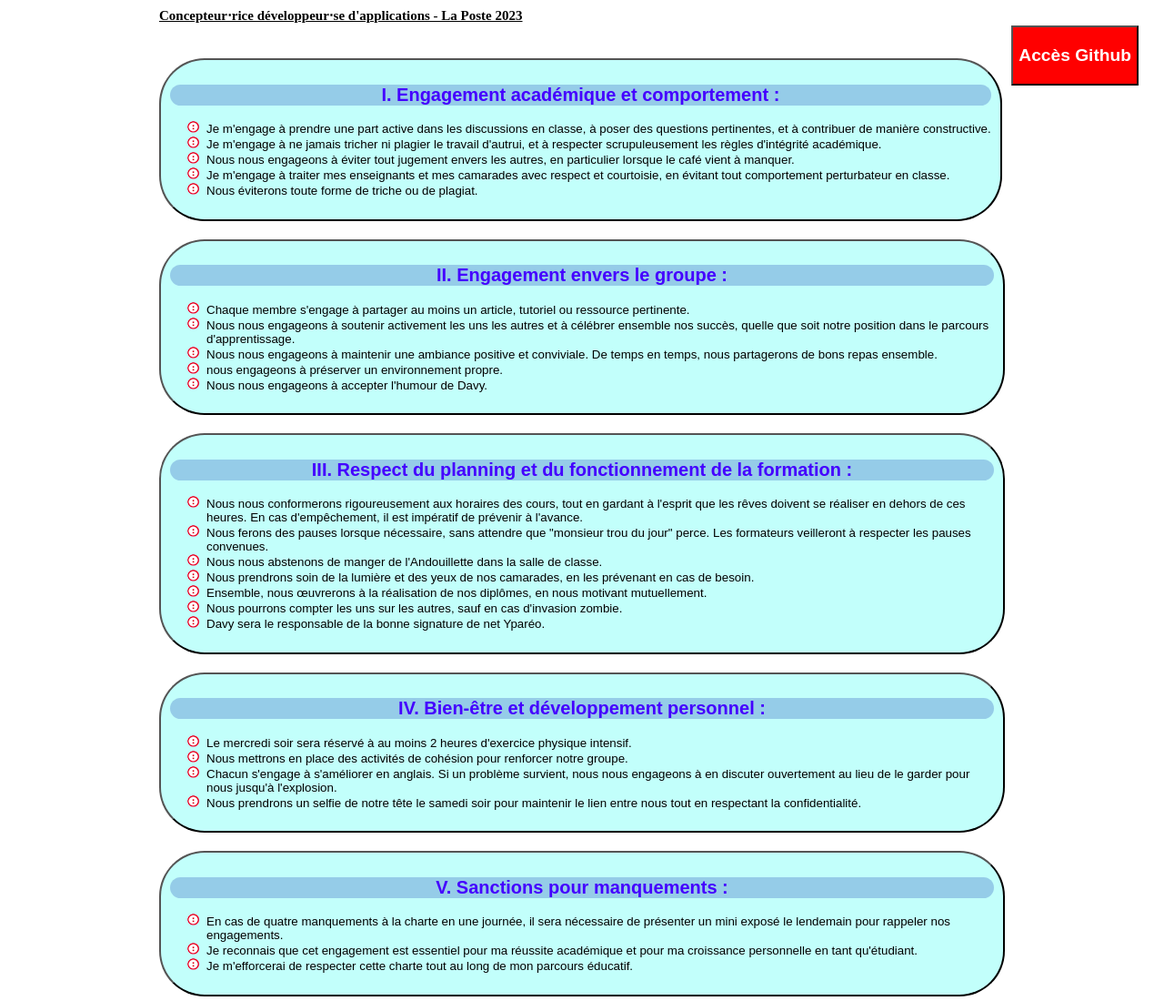
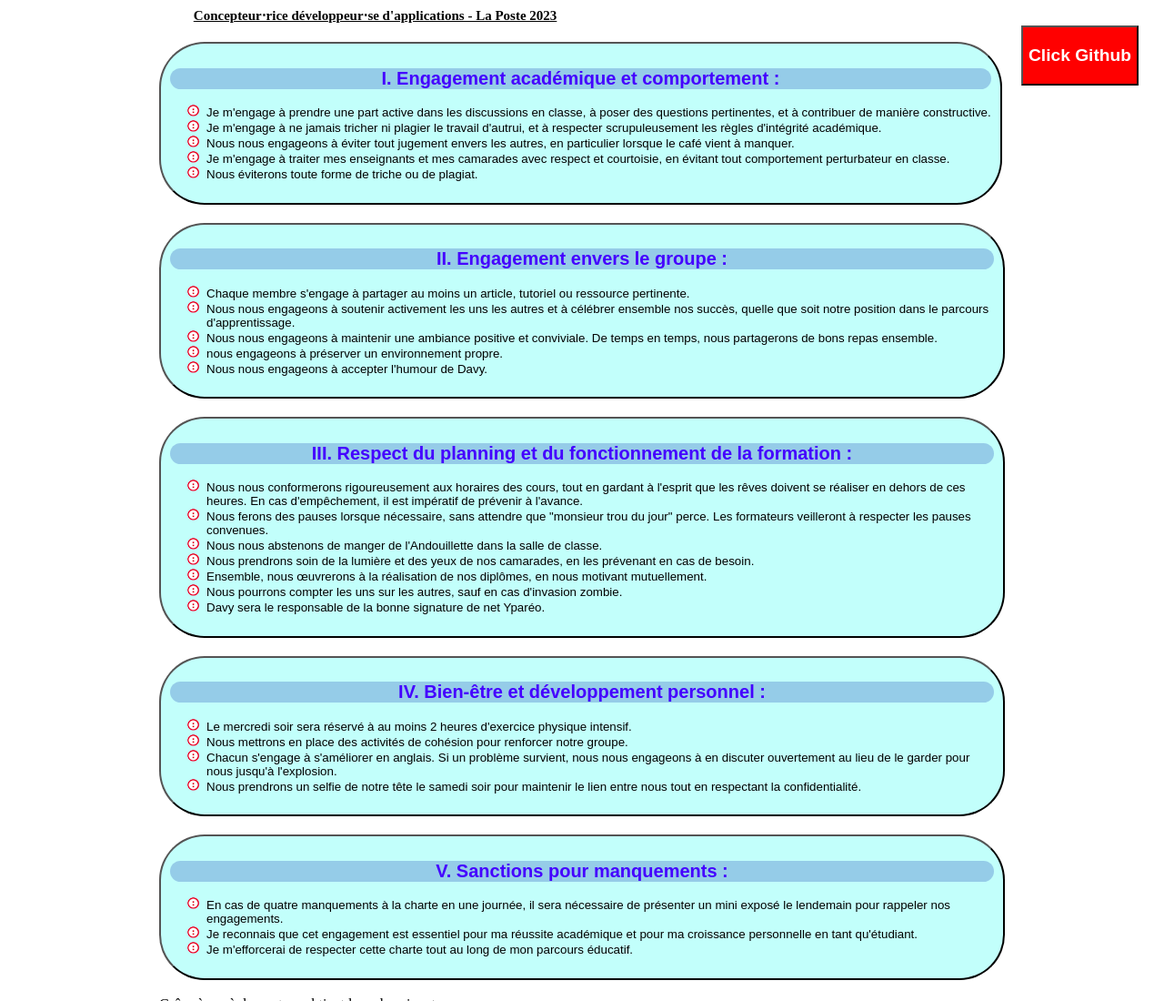
Before and after one commit to Keitaroblaster/CharteGroupeCSS, a plain HTML site: page index.html in a window 1280 px wide. Shown: the top 1100 px of the page at 91% size. Drawn offline with Linux system fonts and the light colour scheme.

Commit message:
modif position header

```diff
--- a/css/style.css
+++ b/css/style.css
@@ -3,7 +3,6 @@
   width: 100%;
   max-width: 930px;
   margin: 0 auto;
-  padding: ;
   box-sizing: border-box;
 }
 
@@ -38,6 +37,8 @@ div.container {
   font-weight: bolder;
   font-size: 15px;
   text-decoration: underline;
+  position: fixed;
+  margin-left: 16%;
 }
 
 .access {
--- a/index.html
+++ b/index.html
@@ -37,12 +37,11 @@
 
   <body>
     <div class="github">
-    <a href="https://github.com/logout"><button class="access">
-      <p>Accès Github
+    <a href="https://github.com/"><button class="access">
+      <p>Click Github
       </p>
     </div>
     </button></a>
-
 
     <header class="header">
       <div class="container">
@@ -133,9 +132,6 @@
             </ul></p>
           </button>
 
-
-          </div>
-        </div>
       </section>
 
       <br />
```
